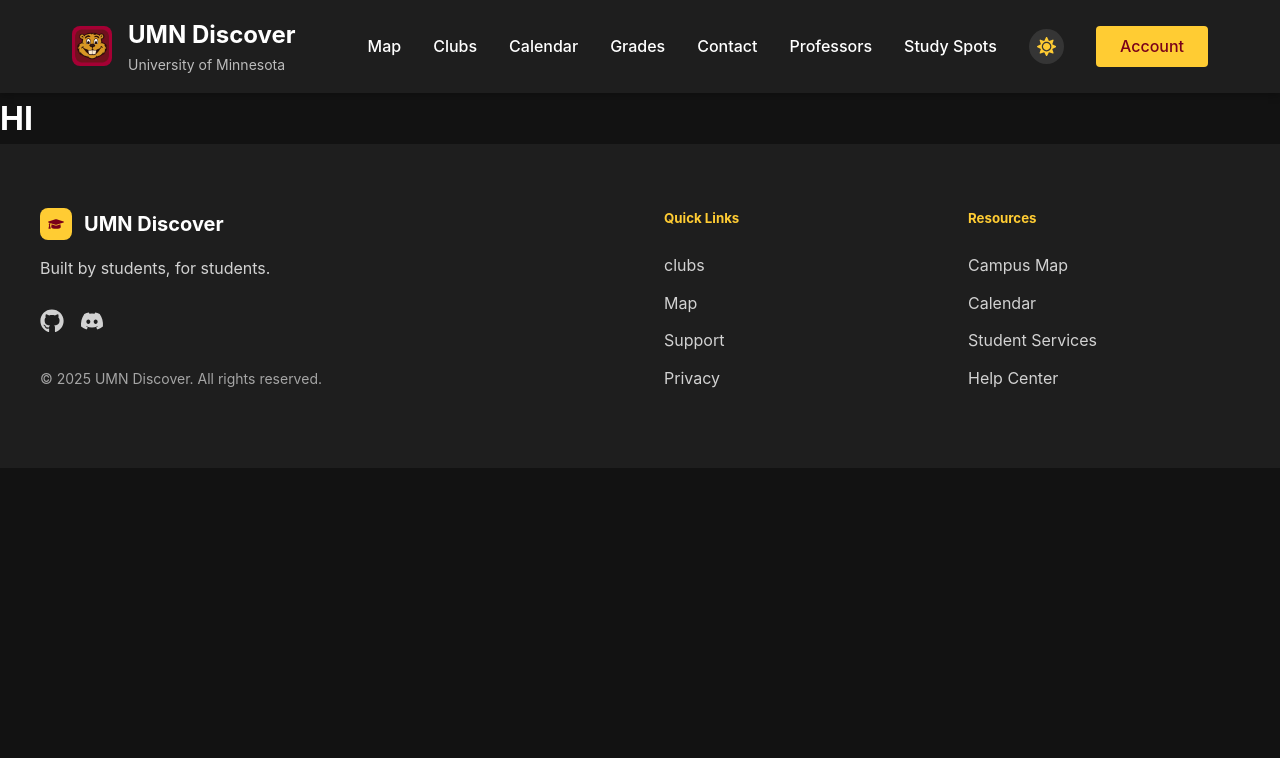
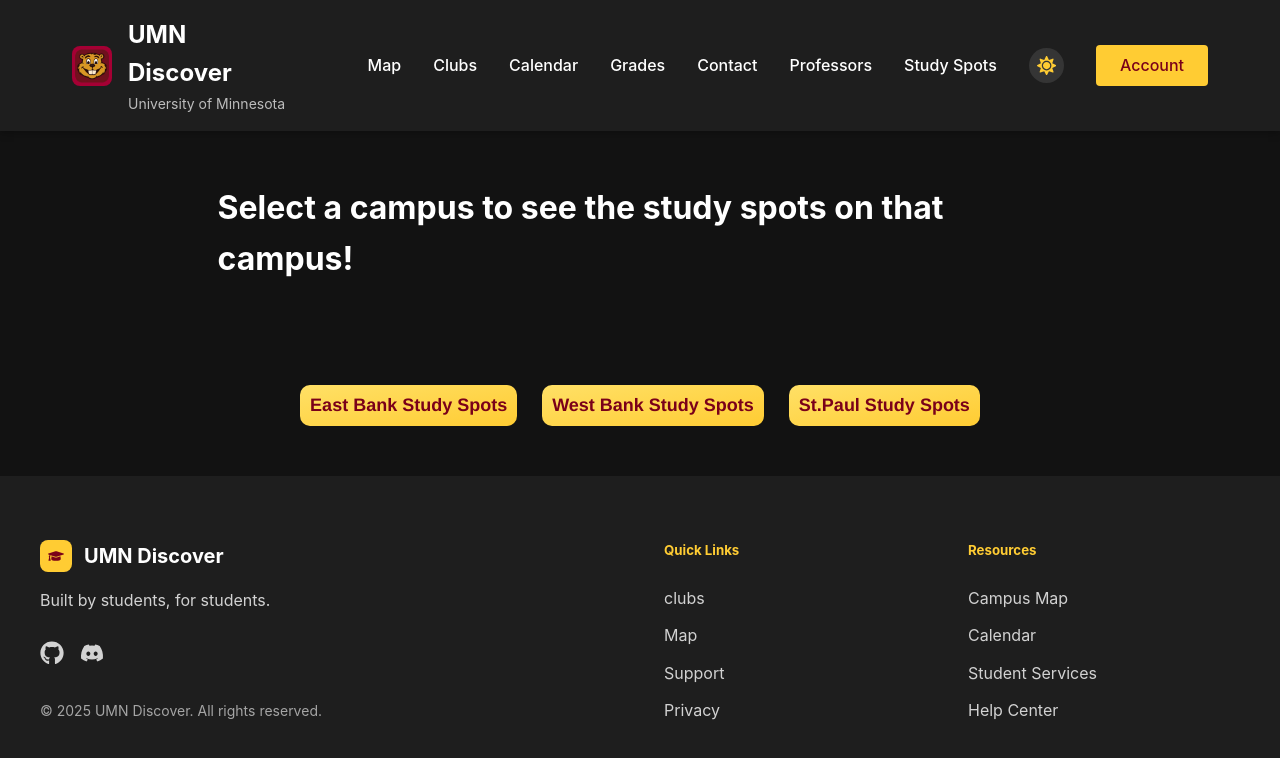
Before and after one commit to soplox-x/UMN-Discover, a React (Vite) app in the folder client/: page /studyspots in a window 1280 px wide. Shown: the top 758 px of the page. Built offline with nearby package versions, Linux system fonts and the light colour scheme.

Commit message:
Worked further on study spots page

```diff
--- a/client/src/App.jsx
+++ b/client/src/App.jsx
@@ -9,6 +9,9 @@
 import './App.css';
 import Professors from './components/Professors';
 import StudySpots from './components/study_spot_code/StudySpots';
+import WestBankPage from './components/study_spot_code/WestBankPage';
+import EastBankPage from './components/study_spot_code/EastBankPage';
+import StPaulPage from './components/study_spot_code/StPaulPage';
 
 function App() {
   const [darkMode, setDarkMode] = useState(() => {
@@ -32,6 +35,9 @@
           <Route path="/grades" element={<GradeSearch />} />
           <Route path="/course/:courseId" element={<CourseDetail />} />
           <Route path="/studyspots" element={<StudySpots />} />
+          <Route path="/studyspots/westbank" element={<WestBankPage />} />
+          <Route path="/studyspots/eastbank" element={<EastBankPage />} />
+          <Route path="/studyspots/stpaul" element={<StPaulPage />} />
           <Route path="*" element={<HomePage darkMode={darkMode} setDarkMode={setDarkMode} />} />
         </Routes>
         <Footer />
--- a/client/src/components/study_spot_code/EastBankPage.jsx
+++ b/client/src/components/study_spot_code/EastBankPage.jsx
@@ -0,0 +1,20 @@
+import "../../styles/study_spots_styles/SubPages.css";
+import spots from "../../../../data/study_spaces_data/east_bank_spots.json";
+import SpotCard from "./SpotCard";
+
+function EastBankPage(){
+    return(
+        <div className="spots">
+            {spots.map(spot => {
+                return(
+                    <>
+                        <SpotCard name={spot.name} campus={spot.campus}/>
+                    </>
+                );
+            })}
+        </div>
+    );
+}
+
+
+export default EastBankPage;
--- a/client/src/components/study_spot_code/SpotCard.jsx
+++ b/client/src/components/study_spot_code/SpotCard.jsx
@@ -1,6 +1,9 @@
-function SpotCard (){
+function SpotCard (spot){
     return(
-        <h1>Hi</h1>
+        <>
+            <h4>{spot.name}</h4>
+            <p>{spot.campus}</p>
+        </>
     )
 }
 
--- a/client/src/components/study_spot_code/StPaulPage.jsx
+++ b/client/src/components/study_spot_code/StPaulPage.jsx
@@ -0,0 +1,20 @@
+import "../../styles/study_spots_styles/SubPages.css";
+import spots from "../../../../data/study_spaces_data/st_paul_spots.json";
+import SpotCard from "./SpotCard";
+
+function StPaulPage(){
+    return(
+        <div className="spots">
+            {spots.map(spot => {
+                return(
+                    <>
+                        <SpotCard name={spot.name} campus={spot.campus}/>
+                    </>
+                );
+            })}
+        </div>
+    );
+}
+
+
+export default StPaulPage;
--- a/client/src/components/study_spot_code/StudySpots.jsx
+++ b/client/src/components/study_spot_code/StudySpots.jsx
@@ -1,12 +1,30 @@
-import React from 'react';
-import '../../styles/StudySpots.css';
-import SpotCard from './SpotCard';
+import '../../styles/study_spots_styles/StudySpots.css';
+import { useNavigate } from 'react-router-dom';
 
 function StudySpots() {
+    const link = useNavigate();
+
+    function gotoEast(){
+        link("/studyspots/eastbank");
+    }
+
+    function gotoWest(){
+        link("/studyspots/westbank");
+    }
+
+    function gotoPaul(){
+        link("/studyspots/stpaul");
+    }
 
     return (
         <>
-        <h1>HI</h1>
+            <h1>Select a campus to see the study spots on that campus!</h1>
+            <div className="buttons">
+                <button className="button" onClick={gotoEast}>East Bank Study Spots</button>
+                <button className="button" onClick={gotoWest}>West Bank Study Spots</button>
+                <button className="button" onClick={gotoPaul}>St.Paul Study Spots</button>
+            </div>
+
         </>
     );
 }
--- a/client/src/components/study_spot_code/WestBankPage.jsx
+++ b/client/src/components/study_spot_code/WestBankPage.jsx
@@ -0,0 +1,20 @@
+import "../../styles/study_spots_styles/SubPages.css";
+import spots from "../../../../data/study_spaces_data/west_bank_spots.json";
+import SpotCard from "./SpotCard";
+
+function WestBankPage(){
+    return(
+        <div className="spots">
+            {spots.map(spot => {
+                return(
+                    <>
+                        <SpotCard name={spot.name} campus={spot.campus}/>
+                    </>
+                );
+            })}
+        </div>
+    );
+}
+
+
+export default WestBankPage;
--- /dev/null
+++ b/client/src/styles/study_spots_styles/StudySpots.css
@@ -0,0 +1,23 @@
+h1{
+    width: 66%;
+    margin: auto;
+}
+
+.button{
+    background: linear-gradient(to top left, #ffcc33, #ffe066);
+    color: #7a0019;
+    padding: 10px;
+    font-family: Helvetica, Arial, sans-serif;
+    font-size: large;
+    font-weight: bold;
+    border-radius: 10px;
+}
+
+.buttons{
+    display: flex;
+    justify-content: center;
+    align-items: center;
+    gap: 25px;
+    margin-bottom: 50px;
+    margin-top: 50px;
+}
```
Also changed, not shown: client/src/components/study_spot_code/MainButtons.jsx (deleted), client/src/styles/study_spots_styles/SubPages.css (added).
